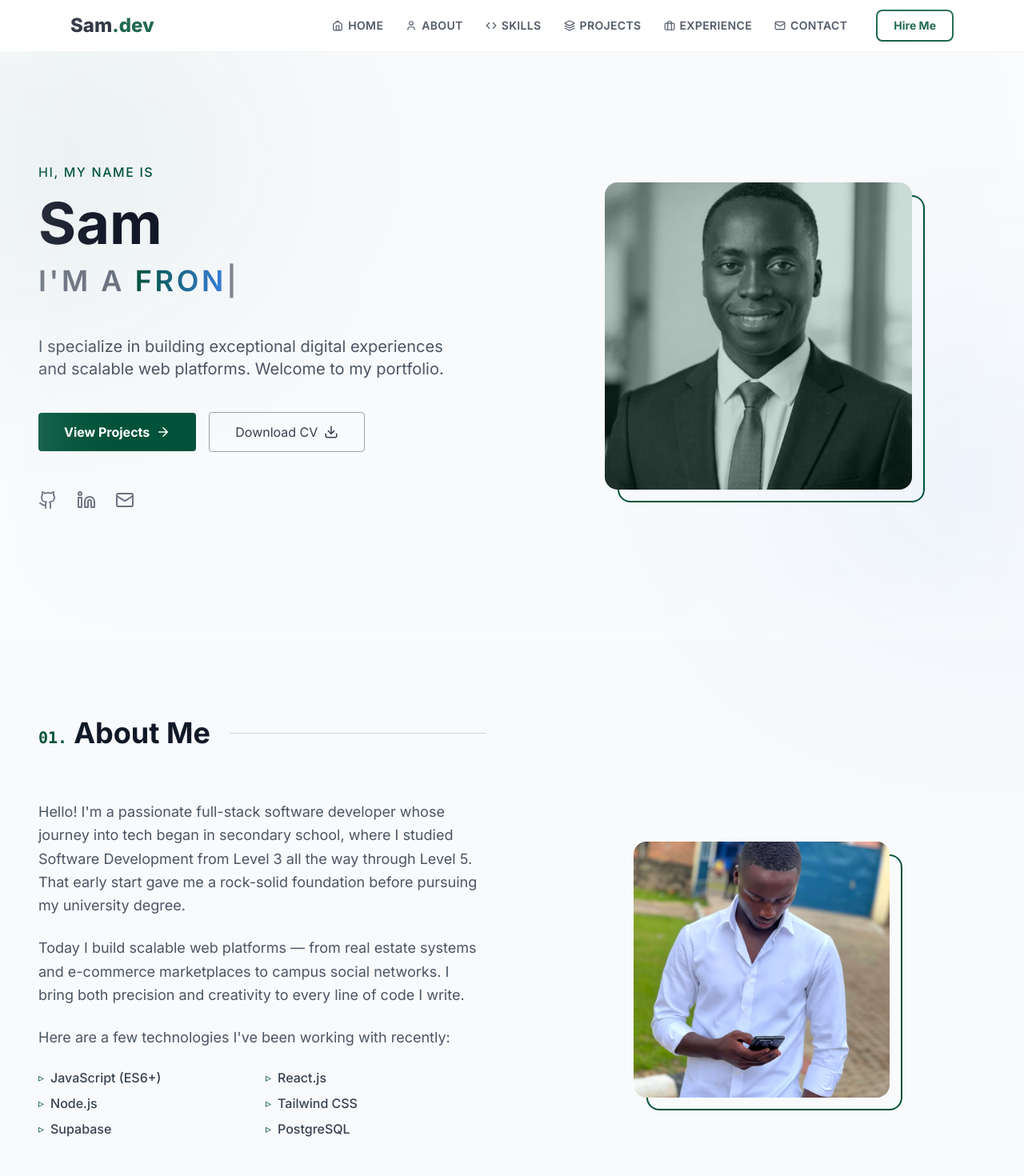
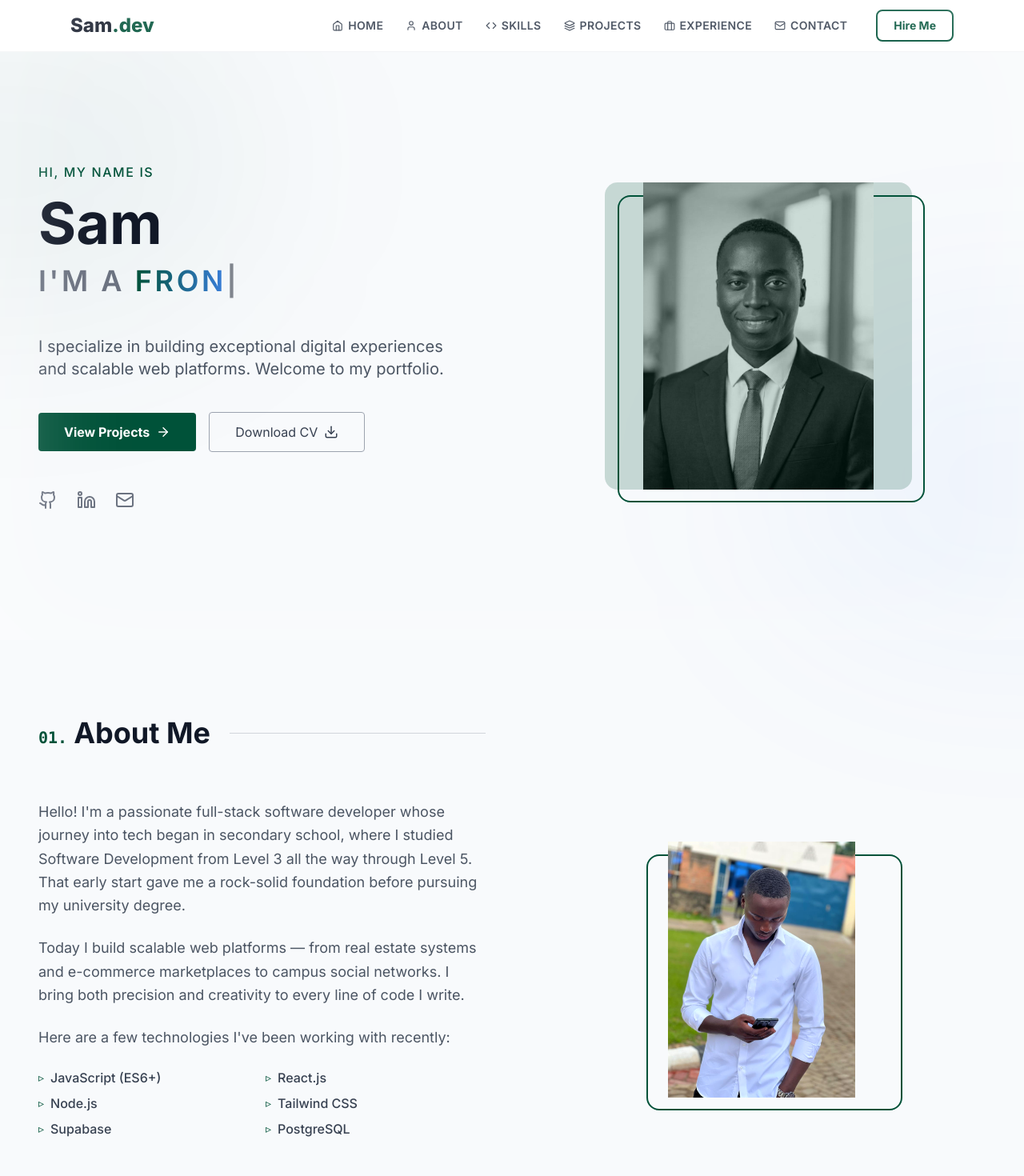
Before and after one commit to Samlite250/Samportfolio, a React (Vite) app: page / in a window 1280 px wide. Shown: the top 1470 px of the page at 80% size. Built offline with nearby package versions, Linux system fonts and the light colour scheme.

Commit message:
fix: change object-cover to object-contain to ensure full image display

```diff
--- a/src/components/About.jsx
+++ b/src/components/About.jsx
@@ -89,7 +89,7 @@ const About = () => {
               <img
                 src="/images/second-image.jpeg"
                 alt="Profile"
-                className="absolute inset-0 w-full h-full object-cover rounded-2xl z-0 transition-all duration-500"
+                className="absolute inset-0 w-full h-full object-contain rounded-2xl z-0 transition-all duration-500"
                 style={{ filter: 'brightness(1.05) contrast(1.05) saturate(1.1)' }}
               />
             </div>
--- a/src/components/Hero.jsx
+++ b/src/components/Hero.jsx
@@ -98,7 +98,7 @@ const Hero = () => {
             <img
               src="/images/profile.jpeg"
               alt="Sam"
-              className="absolute inset-0 w-full h-full object-cover rounded-2xl z-0 grayscale group-hover:grayscale-0 transition-all duration-500"
+              className="absolute inset-0 w-full h-full object-contain rounded-2xl z-0 grayscale group-hover:grayscale-0 transition-all duration-500"
             />
           </div>
         </motion.div>
```
